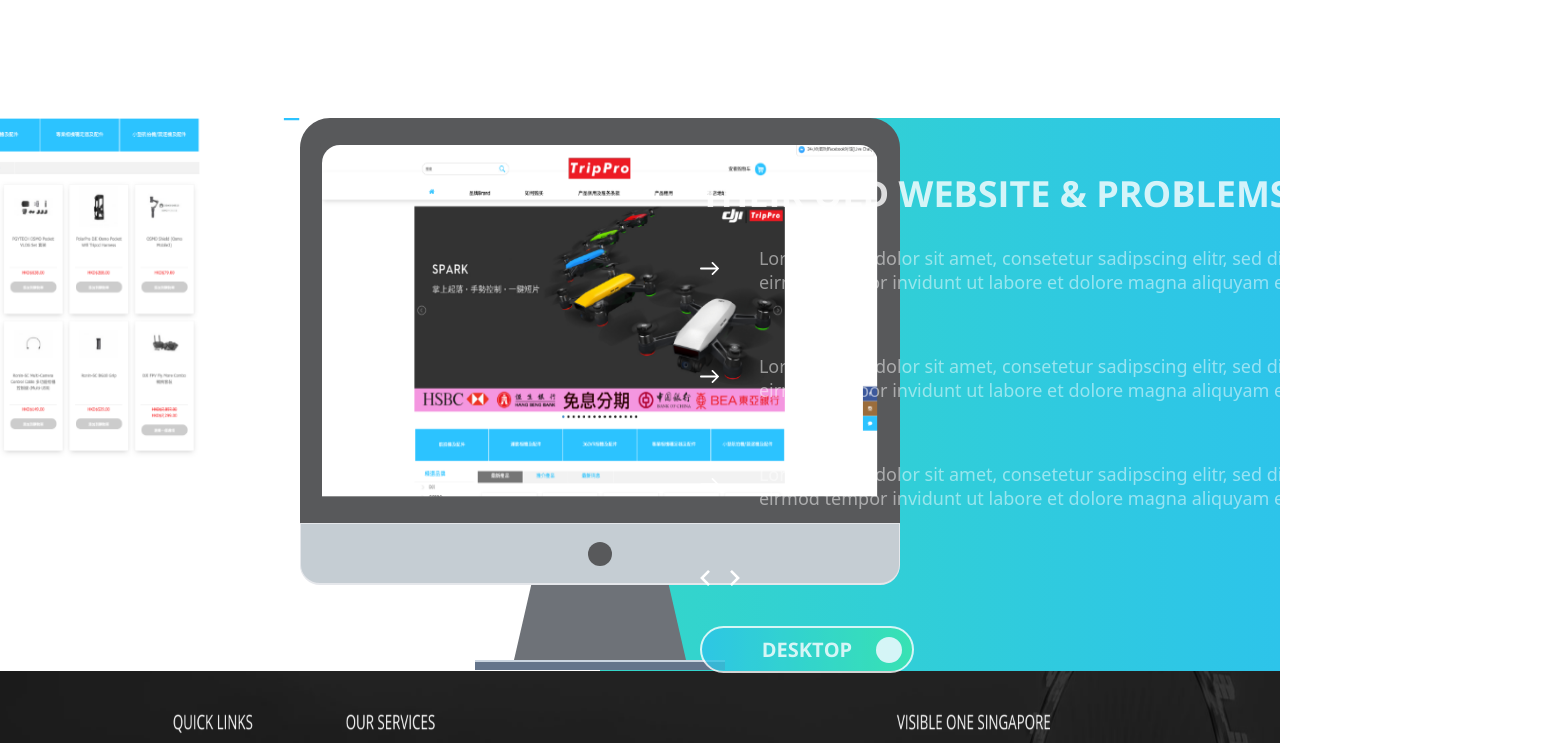
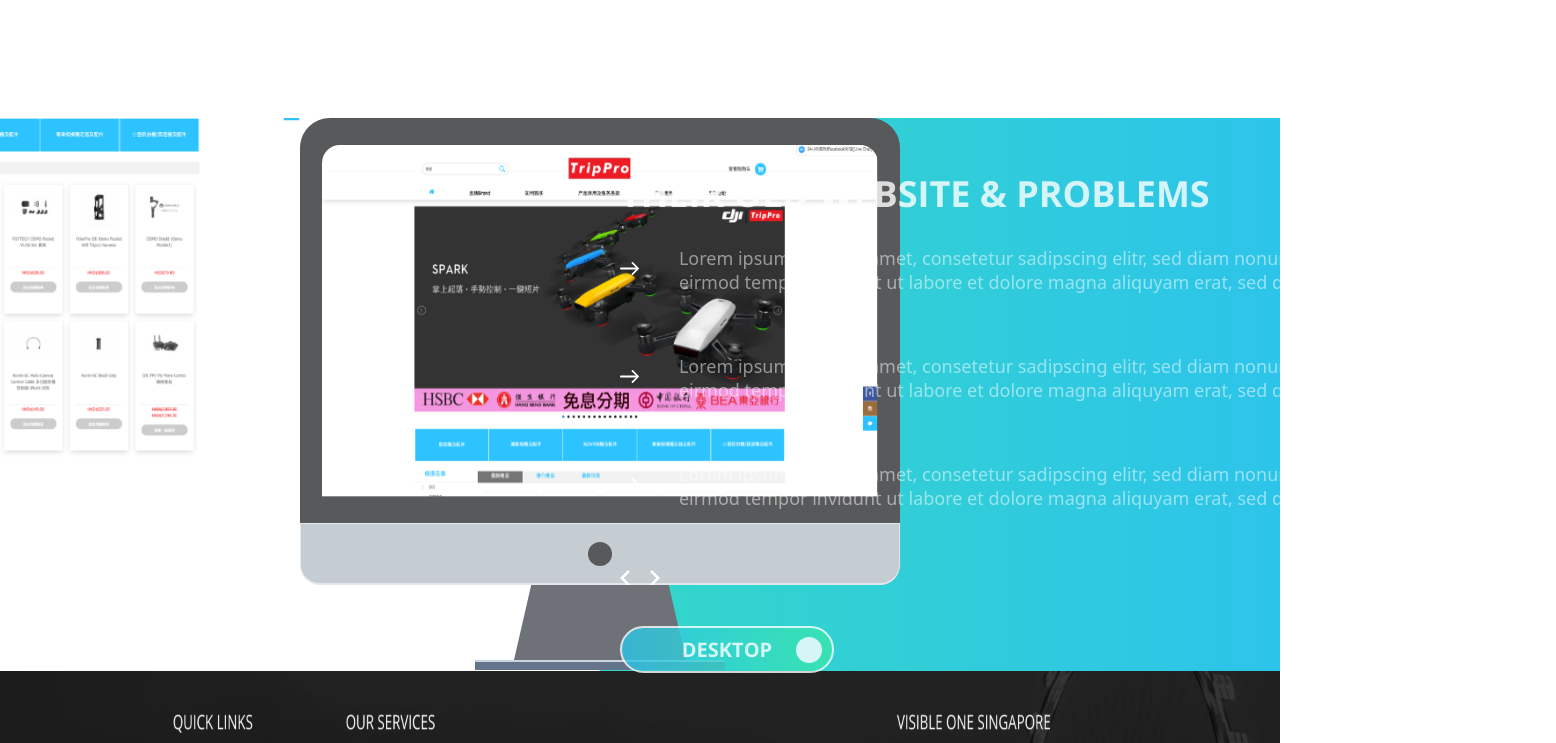
Before and after one commit to YimonA/Visible-One-Coding-Test, a React (Vite) app: page / in a window 1280 px wide. Shown: the part 2653-3396 px from the top of the page, 1556 px wide, since content can reach past the window. Built offline with nearby package versions, Linux system fonts and the light colour scheme; no server answers.

Commit message:
scroll animation + question 3

```diff
--- a/src/component/OldWebsite.jsx
+++ b/src/component/OldWebsite.jsx
@@ -38,7 +38,7 @@
         className="h-full flex items-stretch gap-5"
       >
         {showDesktop ? (
-          <div className="basis-2/6 flex bg-white h-full">
+          <div className="basis-2/6 2xl:basis-1/2 flex bg-white h-full">
             <img src={Img1} className="w-[631px] h-[360px] -ml-[50%]" alt="" />
             <div className=" w-[600px] ">
               <div className=" w-[600px] h-[405px] border-[20px] border-[#58595B] rounded-t-[30px] bg-[#58595B] flex justify-center items-center">
@@ -56,7 +56,7 @@
             </div>
           </div>
         ) : (
-          <div className="basis-2/5 flex bg-white h-full -mr-[20%]">
+          <div className="basis-2/5 2xl:basis-1/2 flex bg-white h-full -mr-[20%]">
             <img
               src={Img1Mobile}
               className="w-[240px] h-[406px] -ml-[2%] mt-auto"
@@ -93,7 +93,7 @@
           </div>
         )}
         {/* old website */}
-        <div className="basis-2/5 px-20 pt-16 ms-auto">
+        <div className="basis-2/5 2xl:basis-1/2 pe-52 pt-16 ms-auto">
           <h1 className="OS-36 font-bold text-white opacity-80 uppercase mb-10">
             Their Old Website & Problems
           </h1>
```
